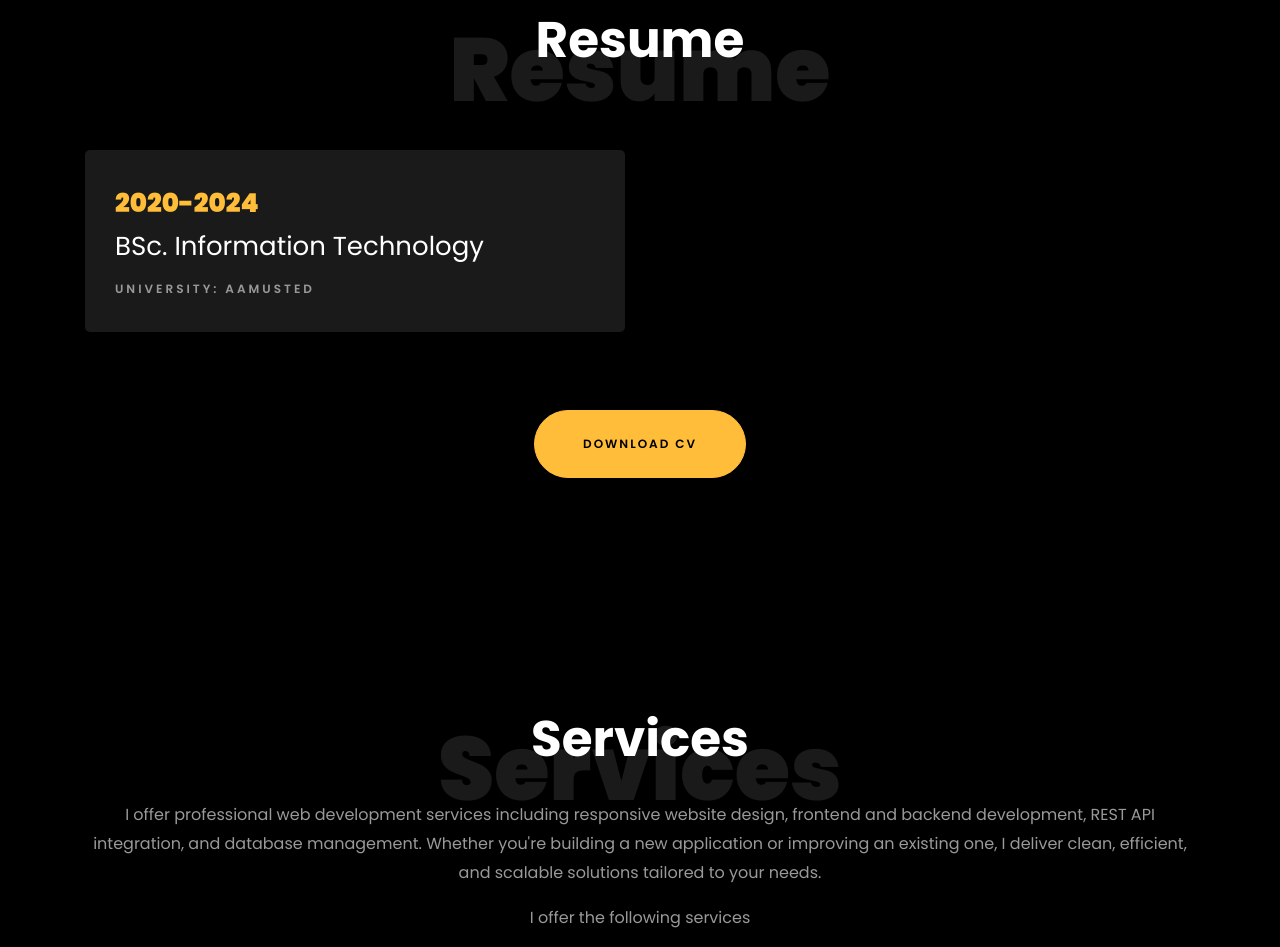
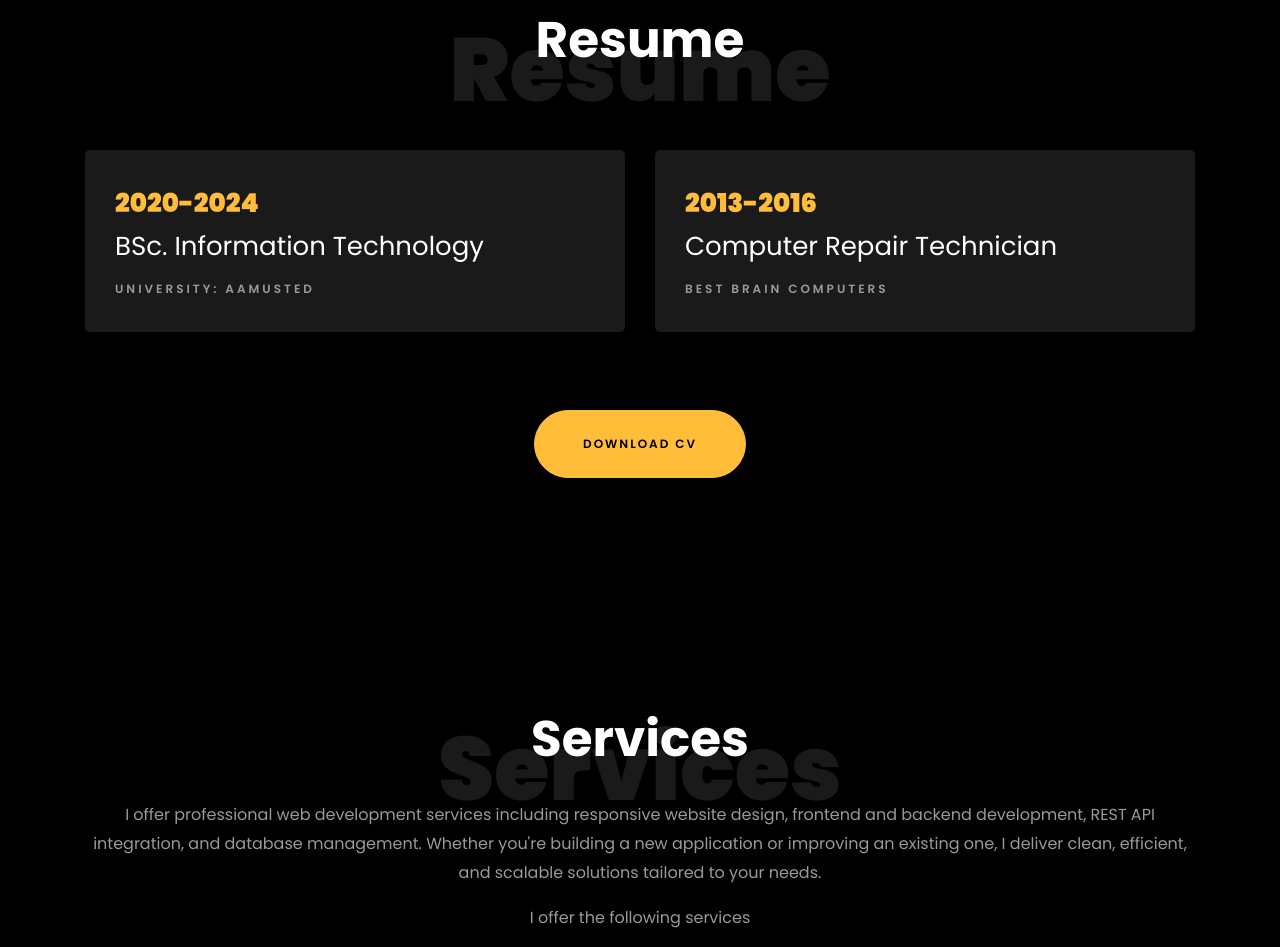
Before and after one commit to KobbyMenz/portfolio, a plain HTML site: page index.html in a window 1280 px wide. Shown: the part 1835-2782 px from the top of the page. Drawn offline with Linux system fonts and the light colour scheme; animation ran at ten frames a second; files whose address does not match are found by name.

Commit message:
text editing

```diff
--- a/index.html
+++ b/index.html
@@ -257,40 +257,50 @@
               <span class="position">UNIVERSITY: AAMUSTED</span>
               <!-- <p class="mt-4">A small river named Duden flows by their place and supplies it with the necessary regelialia. It is a paradisematic country, in which roasted parts of sentences fly into your mouth.</p> -->
             </div>
+
             <!-- <div class="resume-wrap ftco-animate">
-    					<span class="date">2014-2015</span>
-    					<h2>Bachelor's Degree of C.A</h2>
-    					<span class="position">Cambridge University</span>
-    					<p class="mt-4">A small river named Duden flows by their place and supplies it with the necessary regelialia. It is a paradisematic country, in which roasted parts of sentences fly into your mouth.</p>
-    				</div>
-    				<div class="resume-wrap ftco-animate">
               <span class="date">2014-2015</span>
               <h2>Diploma in Computer</h2>
               <span class="position">Cambridge University</span>
-    					<p class="mt-4">A small river named Duden flows by their place and supplies it with the necessary regelialia. It is a paradisematic country, in which roasted parts of sentences fly into your mouth.</p>
+              <p class="mt-4">
+                A small river named Duden flows by their place and supplies it
+                with the necessary regelialia. It is a paradisematic country, in
+                which roasted parts of sentences fly into your mouth.
+              </p>
             </div> -->
           </div>
 
-          <!-- <div class="col-md-6">
+          <div class="col-md-6">
             <div class="resume-wrap ftco-animate">
-    					<span class="date">2014-2015</span>
-    					<h2>Art &amp; Creative Director</h2>
-    					<span class="position">Cambridge University</span>
-    					<p class="mt-4">A small river named Duden flows by their place and supplies it with the necessary regelialia. It is a paradisematic country, in which roasted parts of sentences fly into your mouth.</p>
+              <span class="date">2013-2016</span>
+              <h2>Computer Repair Technician</h2>
+              <span class="position">Best Brain Computers</span>
+              <!-- <p class="mt-4">A small river named Duden flows by their place and supplies it with the necessary regelialia. It is a paradisematic country, in which roasted parts of sentences fly into your mouth.</p> -->
             </div>
-    				<div class="resume-wrap ftco-animate">
+
+            <!-- <div class="resume-wrap ftco-animate">
               <span class="date">2014-2015</span>
               <h2>Wordpress Developer</h2>
               <span class="position">Cambridge University</span>
-    					<p class="mt-4">A small river named Duden flows by their place and supplies it with the necessary regelialia. It is a paradisematic country, in which roasted parts of sentences fly into your mouth.</p>
-    				</div>
-    				<div class="resume-wrap ftco-animate">
+              <p class="mt-4">
+                A small river named Duden flows by their place and supplies it
+                with the necessary regelialia. It is a paradisematic country, in
+                which roasted parts of sentences fly into your mouth.
+              </p>
+            </div> -->
+
+            <!-- <div class="resume-wrap ftco-animate">
               <span class="date">2017-2018</span>
               <h2>UI/UX Designer</h2>
               <span class="position">Cambridge University</span>
-    					<p class="mt-4">A small river named Duden flows by their place and supplies it with the necessary regelialia. It is a paradisematic country, in which roasted parts of sentences fly into your mouth.</p>
+              <p class="mt-4">
+                A small river named Duden flows by their place and supplies it
+                with the necessary regelialia. It is a paradisematic country, in
+                which roasted parts of sentences fly into your mouth.
+              </p>
+            </div> -->
+
           </div>
-    			</div> -->
         </div>
         <div class="row justify-content-center mt-5">
           <div class="col-md-6 text-center ftco-animate">
```
Lines whose indentation alone changed are shown as unchanged.
